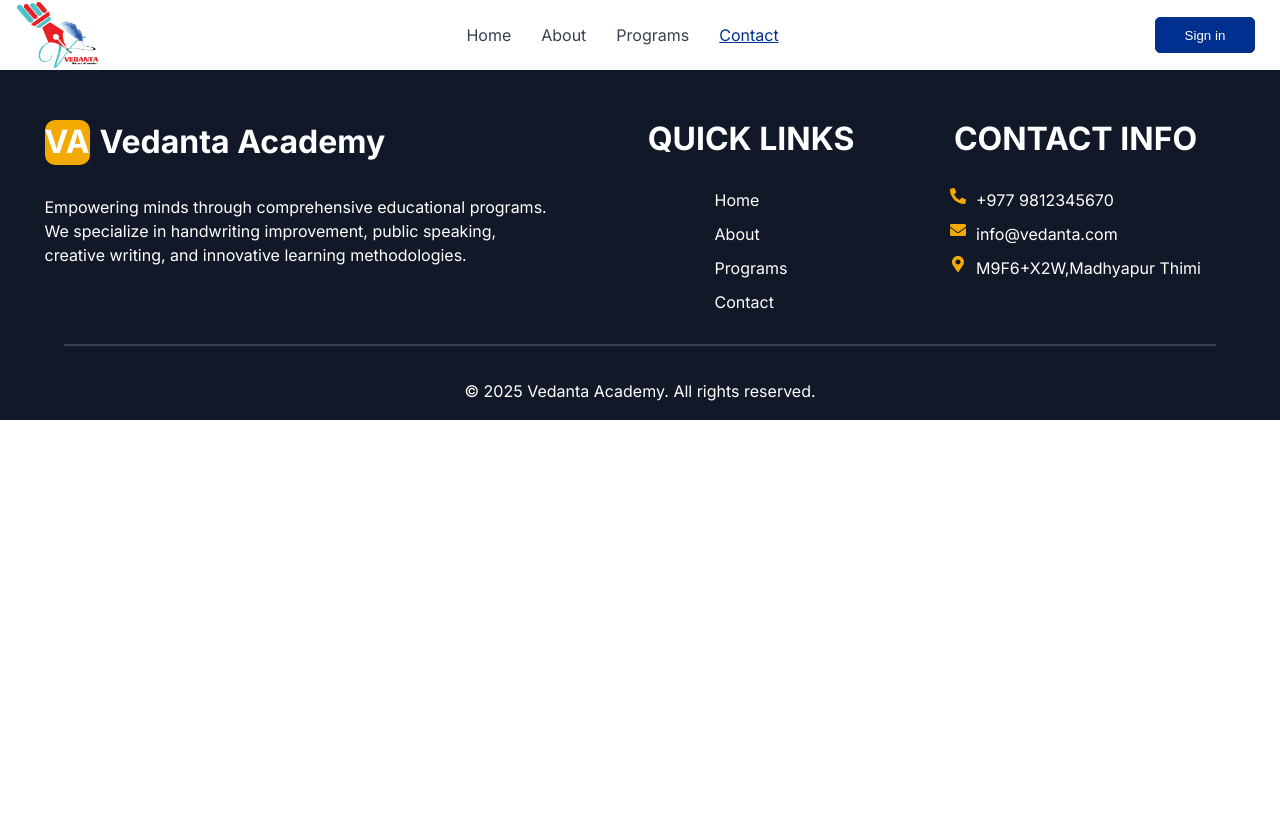
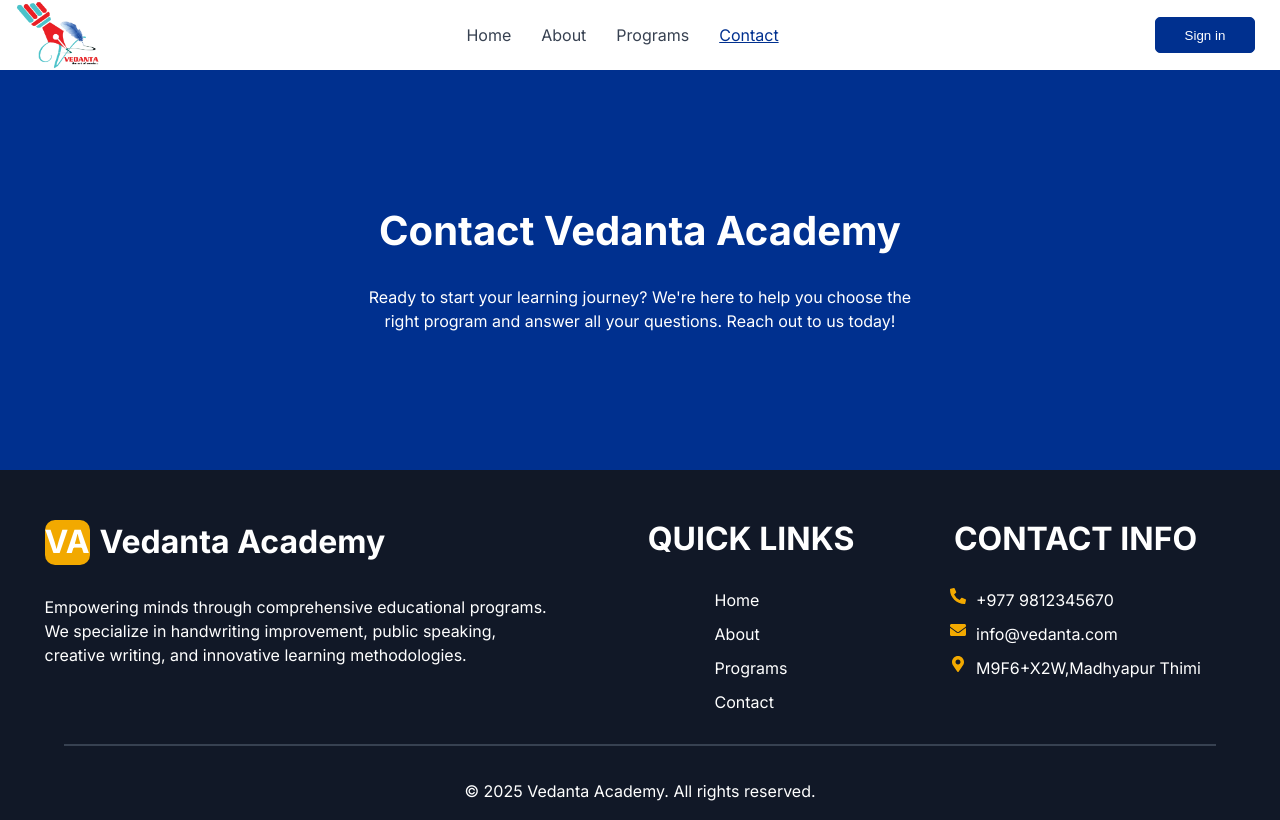
Before and after one commit to Umangakhanal/Vedanta-Academy, a React (Vite) app in the folder vedanta/: page /contact in a window 1280 px wide. Built offline with nearby package versions, Linux system fonts and the light colour scheme.

Commit message:
Made Contact page file Contents needs to be added

```diff
--- a/vedanta/src/App.jsx
+++ b/vedanta/src/App.jsx
@@ -5,6 +5,7 @@ import Navbar from "./components/Navbar/Navbar";
 import Footer from "./components/Footer/Footer";
 import Program from "./components/Programs/Program";
 import About from "./components/About/About";
+import Contact from './components/Contact/Contact'
 
 function App() {
   return (
@@ -14,6 +15,7 @@ function App() {
         <Route path="/" element={<Home/>} />
         <Route path="/programs" element={<Program/>}/>
         <Route path="/about" element={<About/>}/>
+        <Route path="/contact" element={<Contact/>}/>
       </Routes>
       <Footer/>
     </>
--- /dev/null
+++ b/vedanta/src/components/Contact/Contact.jsx
@@ -0,0 +1,29 @@
+import React from "react";
+import Styles from "./Contact.module.css";
+
+const Contact = () => {
+  return (
+    <>
+      <div className={Styles.heroContainer}>
+        <div className={Styles.textContainer}>
+        <h1>Contact Vedanta Academy</h1>
+        <p>
+          Ready to start your learning journey? We're here to help you choose
+          the right program and answer all your questions. Reach out to us
+          today!
+        </p>
+        </div>
+      </div>
+      <div className={Styles.formpart}>
+        <div className={Styles.contactForm}>
+
+        </div>
+        <div className={Styles.contactInfo}>
+
+        </div>
+      </div>
+    </>
+  );
+};
+
+export default Contact;
--- /dev/null
+++ b/vedanta/src/components/Contact/Contact.module.css
@@ -0,0 +1,20 @@
+.heroContainer {
+  display: flex;
+  flex-direction: column;
+  justify-content: center;
+  align-items: center;
+  height: 400px;
+  background-color: var(--color-primary);
+}
+.textContainer {
+  color: var(--color-custom);
+  width: 600px;
+  height: 200px;
+  text-align: center;
+  display: flex;
+  flex-direction: column;
+  justify-content: center;
+  align-items: center;
+  gap: 30px;
+  padding: 10px;
+}
```
